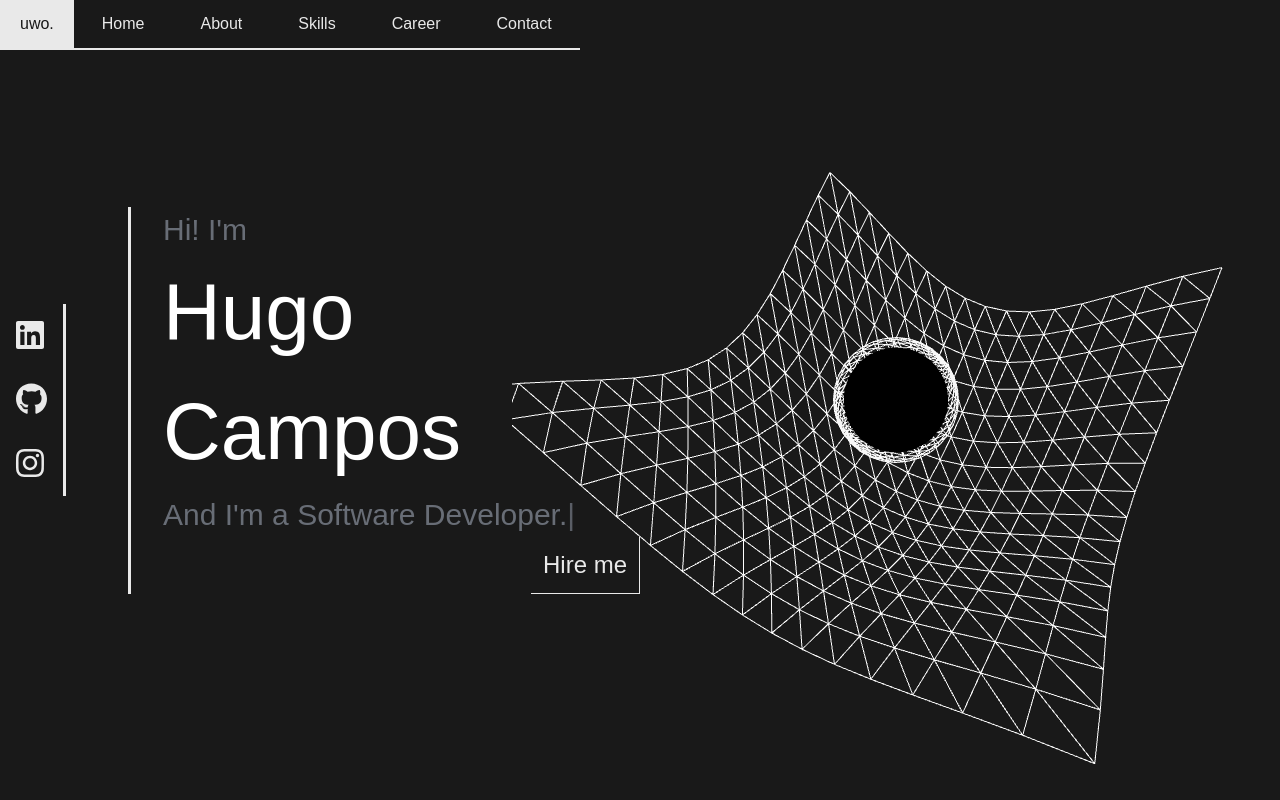
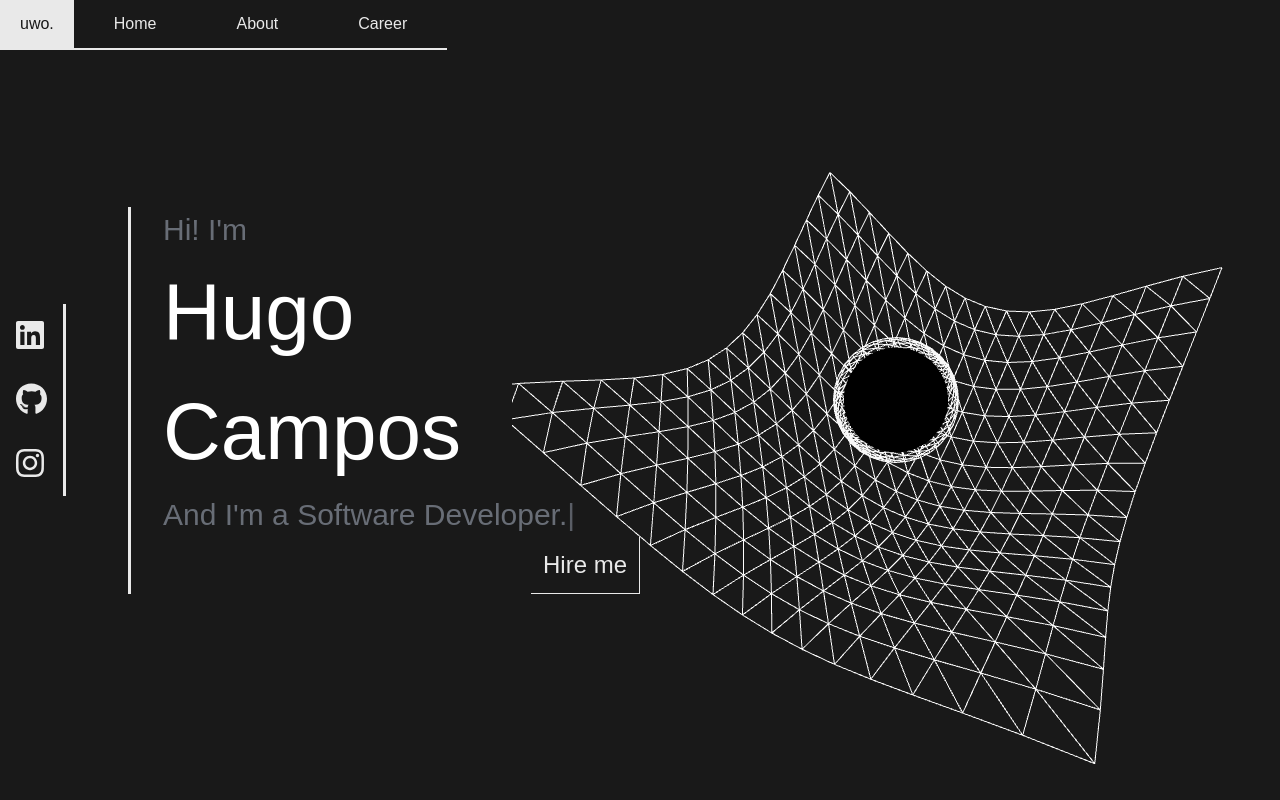
Before and after one commit to uwo-o/portfolio-web, a React (Create React App) app: page / in a window 1280 px wide. Shown: the top 800 px of the page. Built offline with nearby package versions, Linux system fonts and the light colour scheme; what tailwindcss-animated would draw is missing.

Commit message:
navbar fixed and career section component created

```diff
--- /dev/null
+++ b/src/components/Career.js
@@ -0,0 +1,8 @@
+function Career () {
+    return(
+        <div id="career" className="container mx-auto flex items-center">
+        </div>
+    );
+}
+
+export default Career;
--- a/src/components/Navbar.js
+++ b/src/components/Navbar.js
@@ -38,14 +38,12 @@ function Navbar() {
     });
 
     return (
-        <nav className="z-10">
-            <ul className="inline-flex flex-row fixed">
+        <nav className="z-20">
+            <ul className="inline-flex flex-row fixed items-center">
                 <li className="p-3 xl:px-5 p-name">uwo.</li>
-                <li className="flex items-center" ><a className="p-3 xl:px-7" href="#home">Home</a></li>
-                <li className="flex items-center" ><a className="p-3 xl:px-7" href="#about">About</a></li>
-                <li className="flex items-center" ><a className="p-3 xl:px-7" href="#skill">Skills</a></li>
-                <li className="flex items-center" ><a className="p-3 xl:px-7" href="#career">Career</a></li>
-                <li className="flex items-center" ><a className="p-3 xl:px-7" href="#contact">Contact</a></li>
+                <li className="flex items-center" ><a className="flex items-center p-3 px-10" href="#home">Home</a></li>
+                <li className="flex items-center" ><a className="flex items-center p-3 px-10" href="#about">About</a></li>
+                <li className="flex items-center" ><a className="flex items-center p-3 px-10" href="#career">Career</a></li>
             </ul>
         </nav>
     )
```
